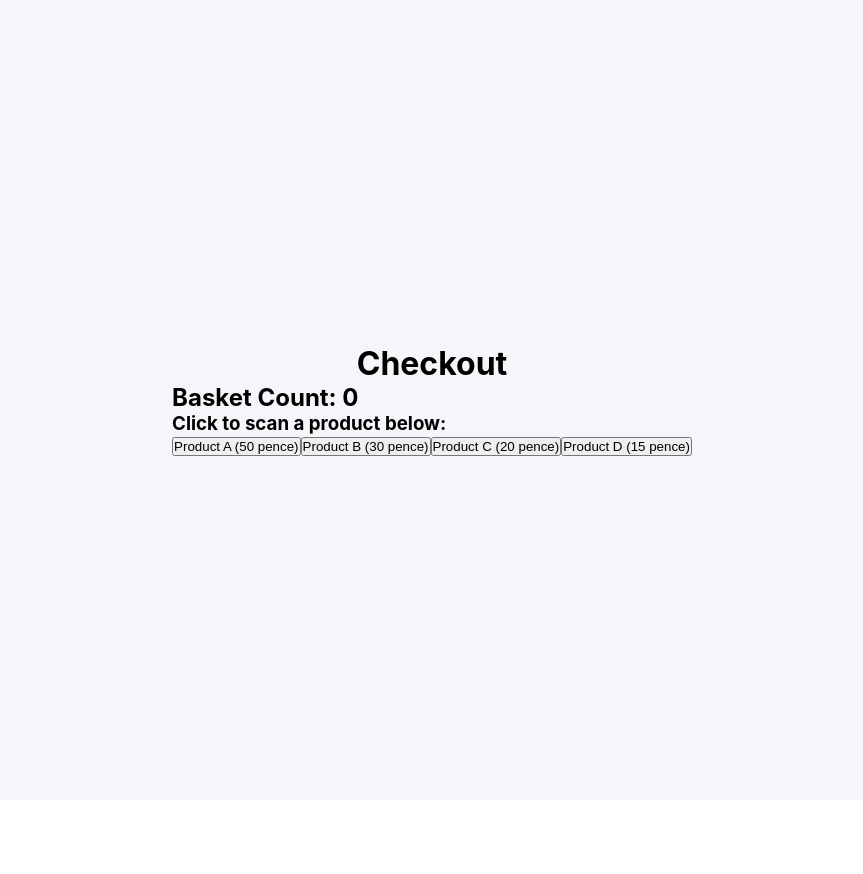
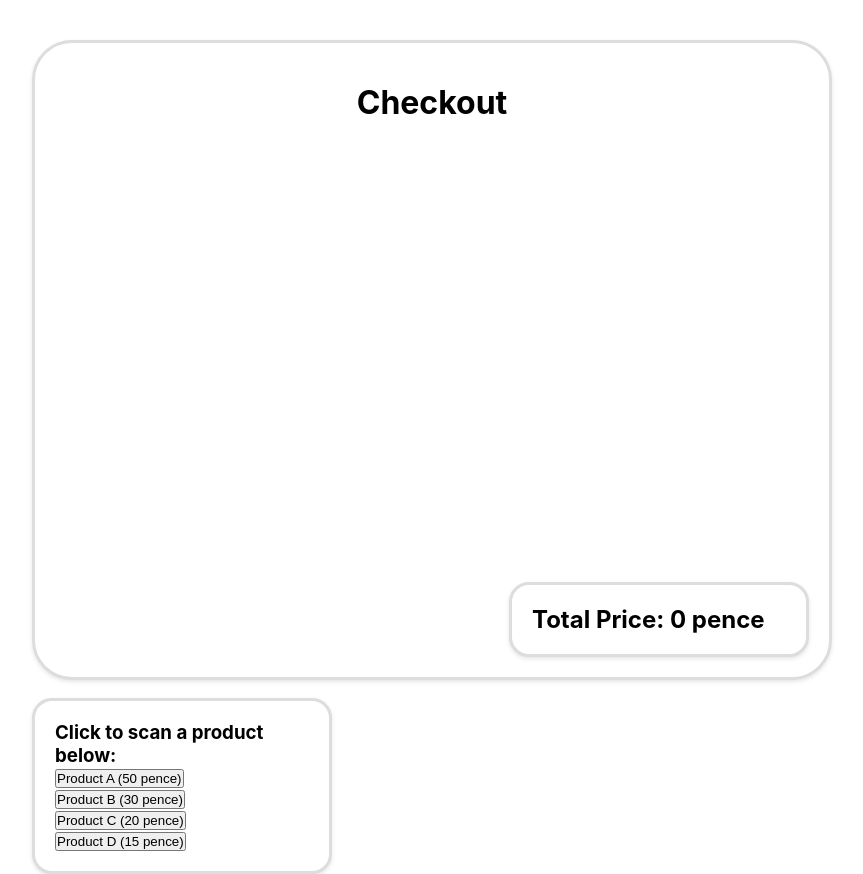
Before and after one commit to jamalhck/Checkout, a React (Create React App) app: page / in a window 1280 px wide. Shown: the whole page, without its empty margins (208-1071 px from the left). Before the commit the page ends 800 px from the top, so only its background shows below. Built offline with nearby package versions, Linux system fonts and the light colour scheme.

Commit message:
Added Styles.module.css to assign styles individually to each element in Basket.js, this will allow me to create different boxes for the checkout to be displayed correctly. Added import statements in Basket.js and App.js.

```diff
--- a/src/App.js
+++ b/src/App.js
@@ -1,11 +1,11 @@
 // src/App.js
 import React from 'react';
 import Basket from './Frontend\\Basket';
-import './Frontend\\Styles.css';
+import styles from './Frontend\\Styles.module.css';
 
 function App() {
   return (
-    <div className="App">
+    <div className={styles.App}>
       <h1>Checkout</h1>
       <Basket />
     </div>
--- a/src/Frontend/Basket.js
+++ b/src/Frontend/Basket.js
@@ -1,6 +1,7 @@
 import React, { useState } from 'react';
 import { CalculatorB, CalculatorA, Sum } from '../Backend/Calculator';
 import products from './Items';
+import styles from './Styles.module.css';
 
 // Shopping basket component that tracks item count and total price when products are clicked.
 
@@ -38,8 +39,8 @@ function Basket() {
     let BasketTotal = totalB + totalA + totalC + totalD;
 
     return (
-        <div>
-            <h2>Basket Count: {BasketTotal} </h2>
+        <div className={styles.total}><h2 >Total Price: {BasketTotal} pence</h2>
+        <div className={styles.ScanProducts}>
                 <h3>Click to scan a product below:</h3>
                 <button onClick={handleAddItemA}>
                     Product A ({products.ProductA} pence)
@@ -54,6 +55,7 @@ function Basket() {
                     Product D ({products.ProductD} pence)
                 </button>
             </div>
+        </div>
     );
 }
 
--- a/src/Frontend/Styles.css
+++ /dev/null
@@ -1,14 +0,0 @@
-* {
-    margin: 0;
-    padding: 0;
-    box-sizing: border-box;
-}
-
-.App {
-    display: flex;
-    flex-direction: column;
-    align-items: center;
-    justify-content: center;
-    min-height: 100vh;
-    background-color: #f5f6fa;
-}
--- /dev/null
+++ b/src/Frontend/Styles.module.css
@@ -0,0 +1,59 @@
+* {
+    margin: 0;
+    padding: 0;
+    box-sizing: border-box;
+}
+
+
+
+.basket-box {
+    background-color: white;
+    border: 2px solid #ddd;
+    border-radius: 8px;
+    padding: 20px;
+    box-shadow: 0 2px 4px rgba(0, 0, 0, 0.1);
+    max-width: 500px;
+    width: 90%;
+    margin: 20px auto;
+}
+
+.App {
+    display: flex;
+    flex-direction: column;
+    align-items: center;
+    justify-content: flex-start;
+    min-height: 80vh;
+    background-color: white;
+    border: 3px solid #ddd;
+    border-radius: 40px;
+    padding: 40px;
+    box-shadow: 0 2px 4px rgba(0, 0, 0, 0.1);
+    max-width: 800px;
+    width: 90%;
+    margin: 40px auto;
+    position: relative;
+}
+
+.ScanProducts {
+    position: absolute;
+    bottom: -220px;
+    left: -480px;
+    width: 300px;
+    background-color: white;
+    border: 3px solid #ddd;
+    border-radius: 20px;
+    padding: 20px;
+    box-shadow: 0 2px 4px rgba(0, 0, 0, 0.1);
+}
+
+.total {
+    position: absolute;
+    bottom: 20px;
+    right: 20px;
+    width: 300px;
+    background-color: white;
+    border: 3px solid #ddd;
+    border-radius: 20px;
+    padding: 20px;
+    box-shadow: 0 2px 4px rgba(0, 0, 0, 0.1);
+}
```
Lines whose indentation alone changed are shown as unchanged.
